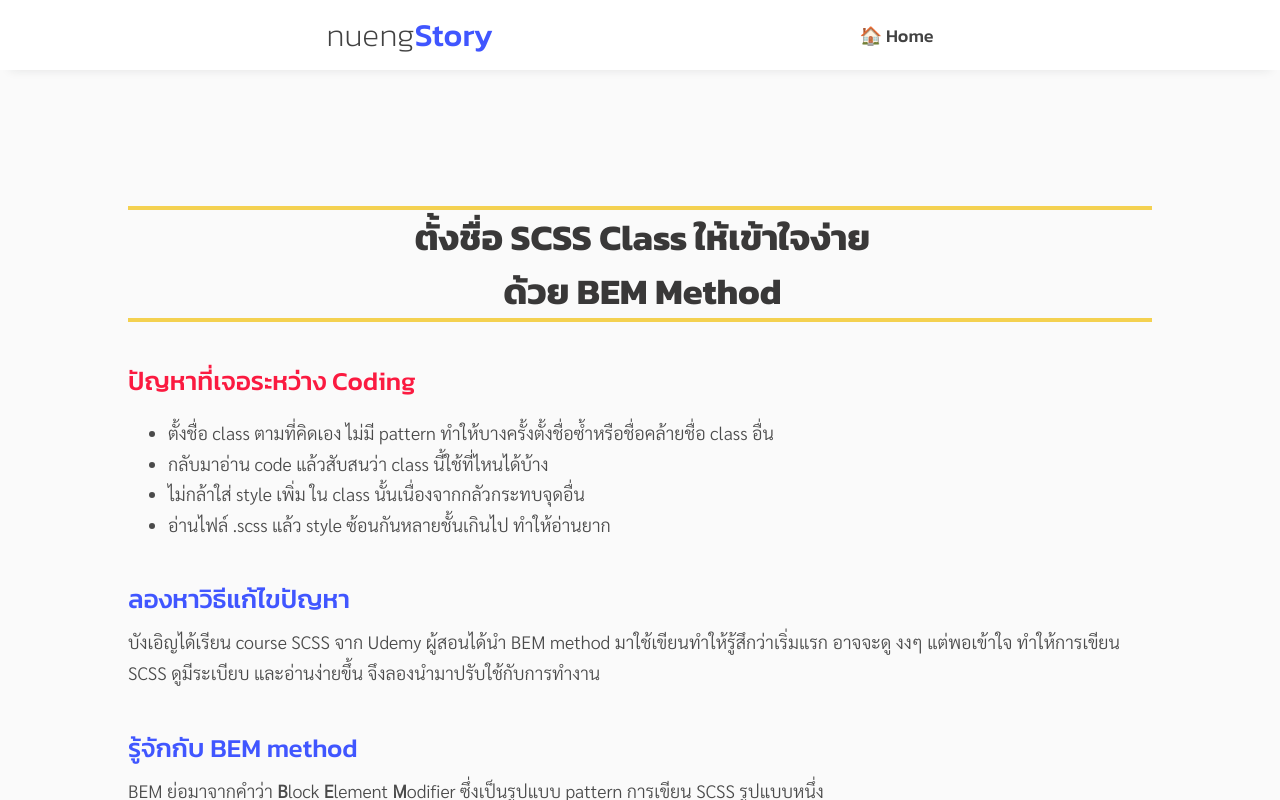
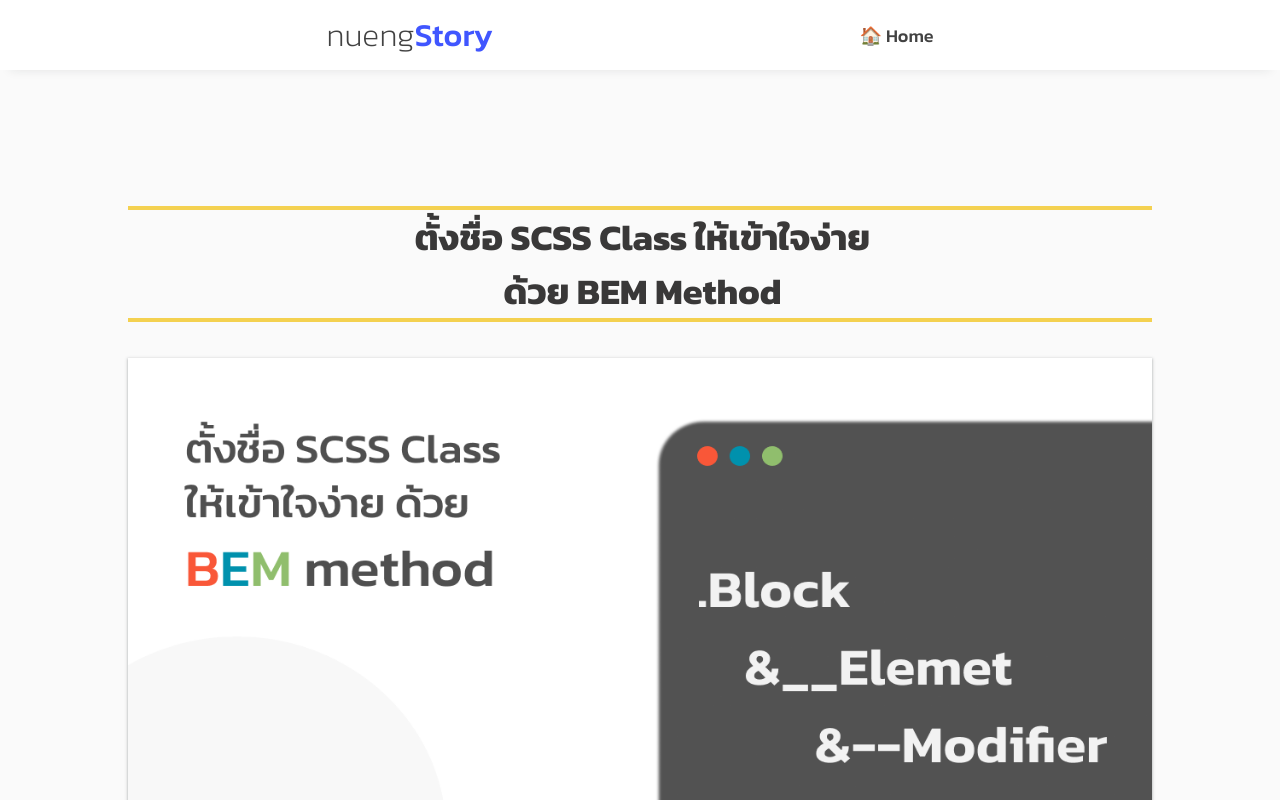
Before and after one commit to Aphiwit1/2021-next-nuengstory-v1, a Next.js app: page /posts/blog-4-bem-method in a window 1280 px wide. Shown: the top 800 px of the page. Built offline with nearby package versions, Linux system fonts and the light colour scheme.

Commit message:
update code

```diff
--- a/pages/posts/blog-4-bem-method.js
+++ b/pages/posts/blog-4-bem-method.js
@@ -7,6 +7,7 @@ import Code from "../../styles/Code";
 import TransitionCover from "../../public/imageCover/TransitionCover.png";
 import img1 from "../../public/imageCover/Junior_blog.png";
 import img2 from "../../public/imageCover/Team.png";
+import imgCover from "../../public/imageCover/blog4_cover.png";
 import Image from "next/image";
 
 export default function ClipPath() {
@@ -140,13 +141,13 @@ export default function ClipPath() {
                     />
                     <meta
                         property="og:title"
-                        content="Control Animation ได้ง่ายๆ ด้วย CSS Transition"
+                        content=" ตั้งชื่อ SCSS Class ให้เข้าใจง่ายด้วย BEM Method"
                         key="title"
                     />
 
                     <meta
                         property="og:image"
-                        content="https://dl.dropboxusercontent.com/s/2e6tlrbnuvxp1ff/TransitionCover.jpg?dl=0"
+                        content="https://dl.dropboxusercontent.com/s/q3hx6gho30ulgzf/blog4_cover.png?dl=0"
                         key="ogimage"
                     />
                 </Head>
@@ -158,9 +159,19 @@ export default function ClipPath() {
                             ตั้งชื่อ SCSS Class ให้เข้าใจง่าย<br></br>ด้วย BEM Method
             </div>
 
+                        <div className={Content.imgBlogContainer}>
+                            {/* <Image alt="blog cover" className={Content.contentImageCover} layout="fill" src="https://dl.dropboxusercontent.com/s/owwafmerbzupwyq/blog1-cover.png?dl=0"  /> */}
+                            <Image
+                                src={imgCover}
+                                alt="BEM Cover Image"
+                                width={1200}
+                                height={600}
+                            />
+                        </div>
+
                         {/* Content */}
                         <div className={Content.textTopicProblem}>
-                            ปัญหาที่เจอระหว่าง Coding
+                            เริ่มจากปัญหาที่เจอระหว่าง Coding
             </div>
 
                         <div className={Content.textContent}>
--- a/public/test.json
+++ b/public/test.json
@@ -25,7 +25,7 @@
   },
   {
     "id": 4,
-    "image": "/imageCover/TransitionCover.png",
+    "image": "/imageCover/blog4_square.png",
     "title": "มาตั้งชื่อ CSS Class ให้เข้าใจง่าย ด้วย BEM Method กันเถอะ",
     "date": "17/09/2021",
     "createdBy": "Created by Aphiwit",
```
Also changed, not shown: public/imageCover/blog4_cover.png (added), public/imageCover/blog4_square.png (added).
